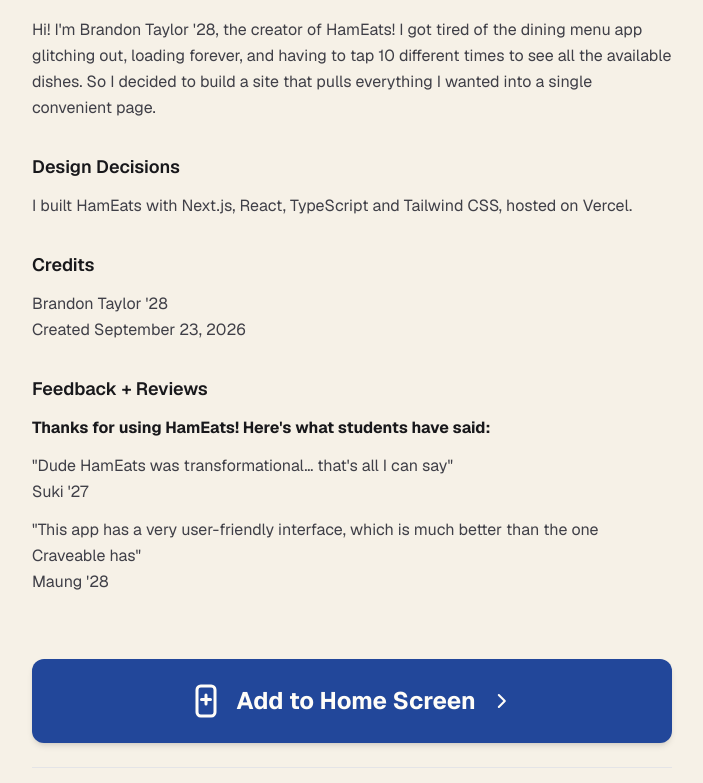
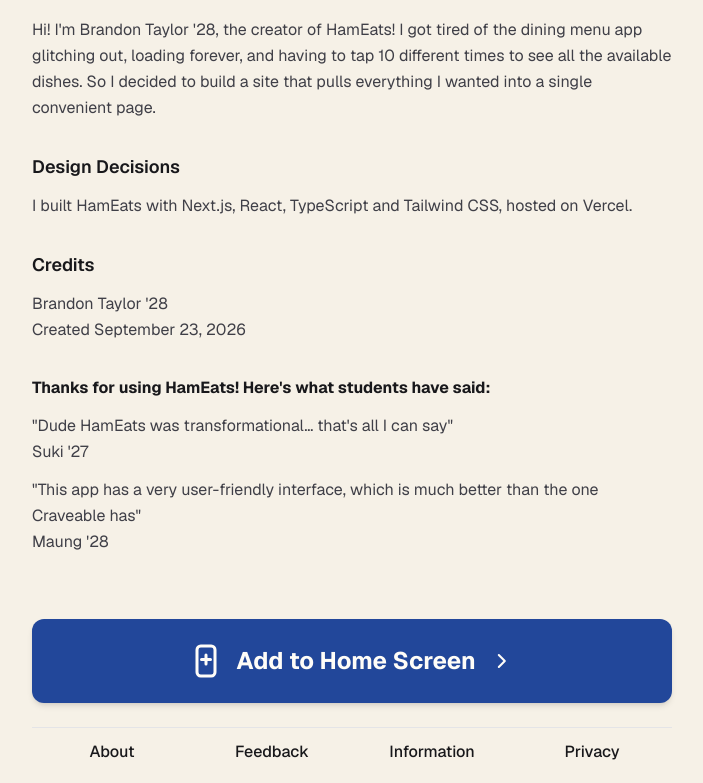
Before and after one commit to HamApps-Club/hameats, a Next.js app in the folder web/: page /about in a window 1280 px wide. Shown: the part 413-1196 px from the top of the page, without its empty margins (288-991 px from the left). Built offline with nearby package versions, Linux system fonts and the light colour scheme; no server answers.

Commit message:
About: remove the Feedback + Reviews heading

```diff
--- a/web/app/about/page.tsx
+++ b/web/app/about/page.tsx
@@ -60,7 +60,7 @@ export default function AboutPage() {
           </p>
         </Section>
 
-        <Section title="Feedback + Reviews">
+        <section className="space-y-3">
           <p className="font-bold text-zinc-900 dark:text-zinc-100">
             Thanks for using HamEats! Here&apos;s what students have said:
           </p>
@@ -74,7 +74,7 @@ export default function AboutPage() {
             <br />
             Maung &apos;28
           </p>
-        </Section>
+        </section>
       </main>
 
       <SiteFooter />
```
